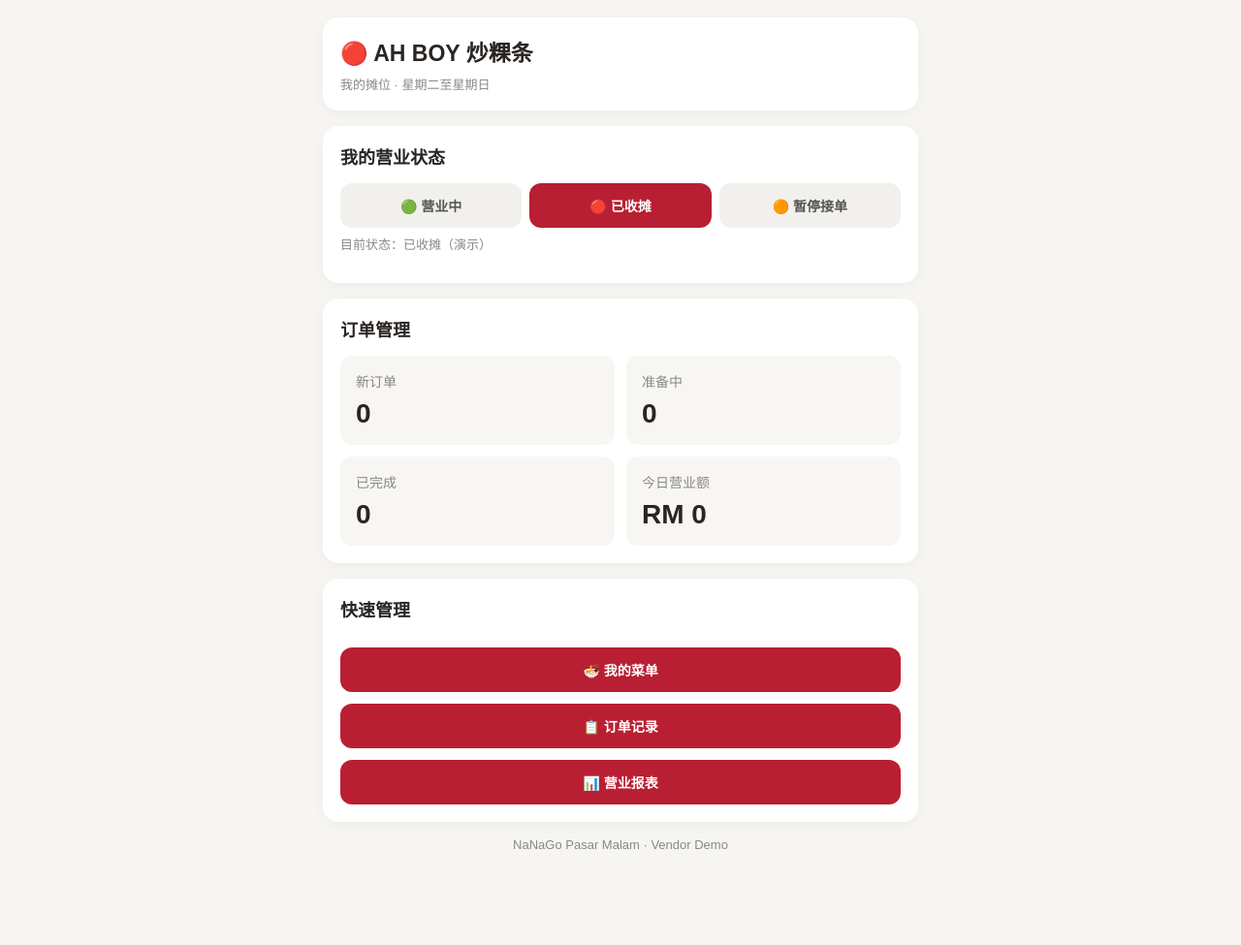
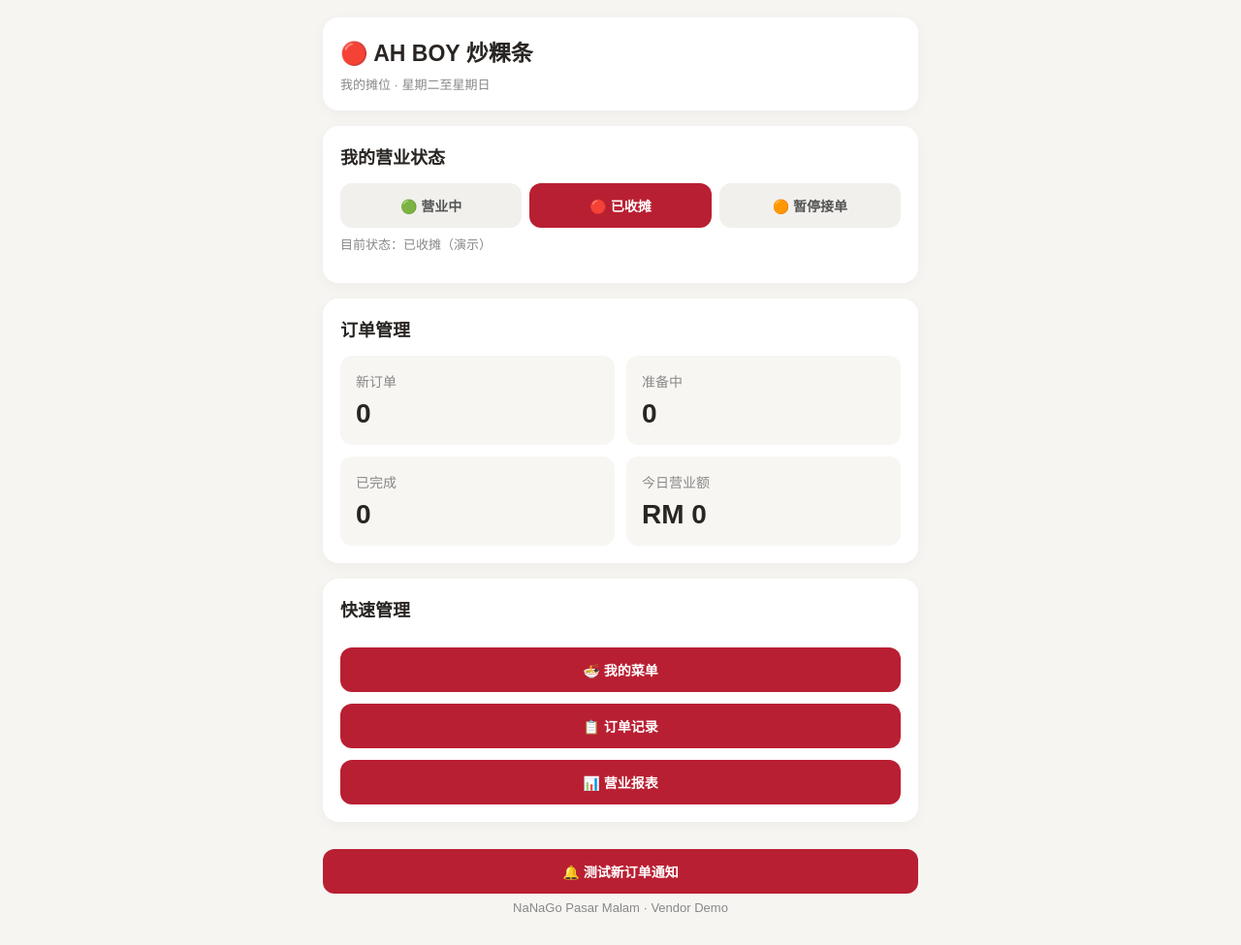
Before and after one commit to angtecklim86/nanago-pasar-malam, a plain HTML site: page vendor.html in a window 1280 px wide. Shown: the part 116-1091 px from the top of the page at 97% size. Before the commit the page ends 1026 px from the top, so only its background shows below. Drawn offline with Linux system fonts and the light colour scheme.

Commit message:
Update vendor.html

```diff
--- a/vendor.html
+++ b/vendor.html
@@ -75,7 +75,7 @@ button{cursor:pointer;border:0;border-radius:12px;padding:13px 8px;font-size:14p
 <button class="action" onclick="alert('订单记录功能将在下一阶段开发')">📋 订单记录</button>
 <button class="action" onclick="alert('营业报表功能将在下一阶段开发')">📊 营业报表</button>
 </div>
-
+  <button class="action" onclick="testNewOrderNotification()">🔔 测试新订单通知</button>
 <p class="muted" style="text-align:center">NaNaGo Pasar Malam · Vendor Demo</p>
 </main>
 
```
